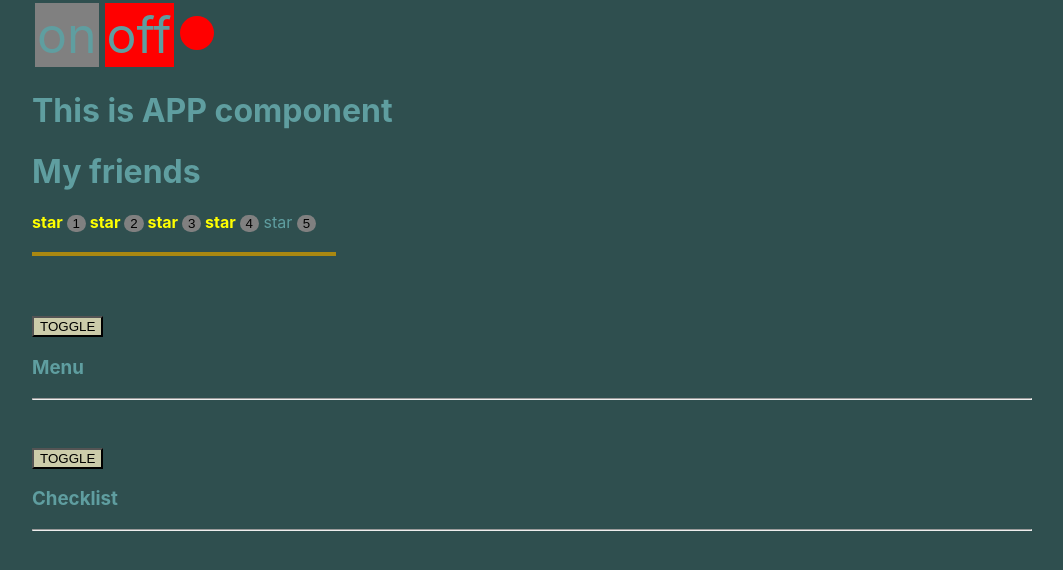
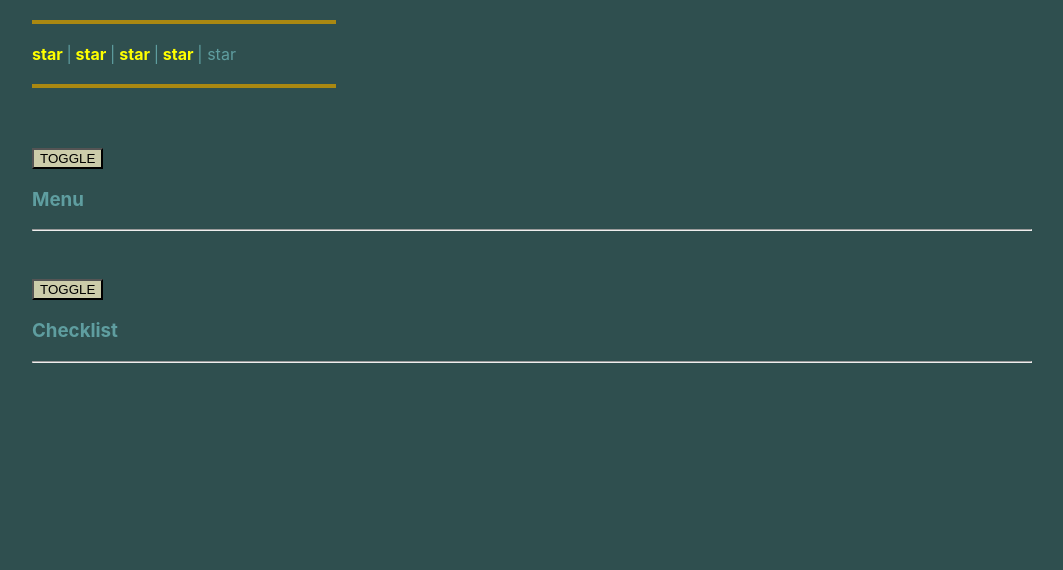
Before and after one commit to nekraco/simply, a React (Create React App) app: page / in a window 1280 px wide. Shown: the top 570 px of the page, without its empty margins (108-1171 px from the left). Built offline with nearby package versions, Linux system fonts and the light colour scheme.

Commit message:
my UncontrolledRating callback

```diff
--- a/src/App.tsx
+++ b/src/App.tsx
@@ -15,9 +15,9 @@ import {
 function App() {
   return (
     <div className={'App'}>
-      <OnOff/>
-      <PageTitle title={'This is APP component'}/>
-      <PageTitle title={'My friends'}/>
+      {/*<OnOff/>*/}
+      {/*<PageTitle title={'This is APP component'}/>*/}
+      {/*<PageTitle title={'My friends'}/>*/}
       <UncontrolledRating/>
       <UncontrolledAccordion title={'Menu'}/>
       <UncontrolledAccordion title={'Checklist'}/>
--- a/src/components/UncontrolledRating/UncontrolledRating.tsx
+++ b/src/components/UncontrolledRating/UncontrolledRating.tsx
@@ -2,11 +2,7 @@ import React, {useState} from "react";
 
 
 export function UncontrolledRating() {
-  const butStyle = {
-    borderRadius: '10px',
-    background: 'gray',
-    border: 0,
-  }
+
 
   const hrStyle = {
     width: '300px',
@@ -16,22 +12,19 @@ export function UncontrolledRating() {
 
   const [rating, setRating] = useState(4);
 
+  function changeRating(valueRating: number) {
+    setRating(valueRating)
+  }
+
   return (
     <div>
-      <Star selected={rating > 0}/>
-      <button style={butStyle} onClick={() => setRating(1)}>1</button>
+      <hr style={hrStyle}/>
 
-      <Star selected={rating > 1}/>
-      <button style={butStyle} onClick={() => setRating(2)}>2</button>
-
-      <Star selected={rating > 2}/>
-      <button style={butStyle} onClick={() => setRating(3)}>3</button>
-
-      <Star selected={rating > 3}/>
-      <button style={butStyle} onClick={() => setRating(4)}>4</button>
-
-      <Star selected={rating > 4}/>
-      <button style={butStyle} onClick={() => setRating(5)}>5</button>
+      <Star selected={rating > 0} changeRating={changeRating} id={1}/>  |
+      <Star selected={rating > 1} changeRating={changeRating} id={2}/>  |
+      <Star selected={rating > 2} changeRating={changeRating} id={3}/>  |
+      <Star selected={rating > 3} changeRating={changeRating} id={4}/>  |
+      <Star selected={rating > 4} changeRating={changeRating} id={5}/>
 
       <hr style={hrStyle}/>
     </div>
@@ -41,12 +34,24 @@ export function UncontrolledRating() {
 
 type StarPropsType = {
   selected: boolean
+  id: number
+  changeRating: (valueRating: number) => void
 }
 
 function Star(props: StarPropsType) {
+
+  function changeRatingStar() {
+      props.changeRating(props.id)
+  }
+
   return (
     <>
-      {props.selected ? <span><b> star </b></span> : <span> star </span>}
+      {props.selected
+        ?
+        <span onClick={changeRatingStar}><b> star </b></span>
+        :
+        <span onClick={changeRatingStar}> star </span>
+      }
     </>
   )
 }
```
